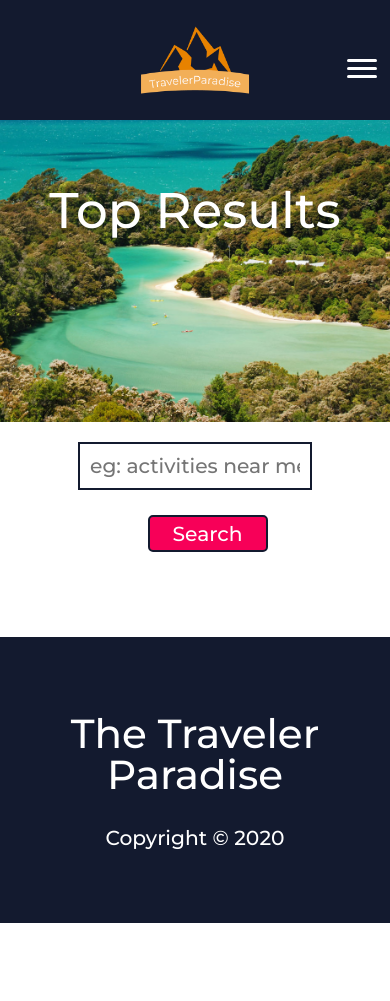
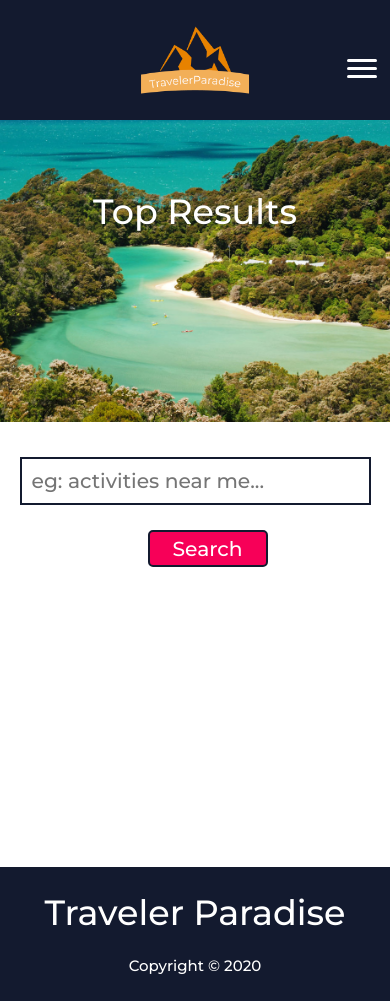
Before and after one commit to aswinks88/travelerparadise, a React (Create React App) app: page /search in a window 390 px wide. Before the commit the page ends 923 px from the top, so only its background shows below. Built offline with nearby package versions, Linux system fonts and the light colour scheme.

Commit message:
added media queries for landscape view and other minor css changes

```diff
--- a/src/App.js
+++ b/src/App.js
@@ -12,13 +12,12 @@ import Footer from "./component/Footer";
 import { BrowserRouter as Router, Route } from "react-router-dom";
 function App() {
   return (
-    <div className="content">
+    <div>
       <Header />
       <Router>
         <Route path="/" exact component={Home} />
         <Route path="/search" exact component={Search} />
       </Router>
-
       <Footer />
     </div>
   );
--- a/src/component/Footer.js
+++ b/src/component/Footer.js
@@ -2,9 +2,9 @@ import React from "react";
 
 function Footer() {
   return (
-    <footer>
+    <footer id="footer">
       <div className="footercontent">
-        <h1>The Traveler Paradise</h1>
+        <h1>Traveler Paradise</h1>
         <p>Copyright &copy; 2020</p>
       </div>
     </footer>
--- a/src/css/main.css
+++ b/src/css/main.css
@@ -50,9 +50,18 @@
     align-items: center; }
     .resultheading .searchbar input {
       width: 90%; }
-    .resultheading .searchbar button {
-      margin-top: 25px;
-      padding: 5px; } }
+  #footer {
+    padding: 1px; }
+    #footer h1 {
+      font-size: 35px; }
+    #footer p {
+      font-size: 10px; }
+  #welcome h1 {
+    font-size: 35px; }
+  .populardestination h1,
+  .recommended h1,
+  .activities h1 {
+    font-size: 35px; } }
 
 @media only screen and (max-width: 768px) {
   .menu {
@@ -119,13 +128,37 @@
     transform: translate(0, 0);
     bottom: 0;
     text-align: center; }
-  .resultheading .searchbar input {
-    width: 60% !important; } }
+  #searchresults h1 {
+    font-size: 35px; }
+  .resultheading #searchbar {
+    flex-direction: column;
+    height: 150px;
+    align-items: center; }
+    .resultheading #searchbar input {
+      width: 90%; }
+    .resultheading #searchbar button {
+      margin-top: 25px;
+      padding: 5px; }
+  #emptysection {
+    padding-bottom: 200px; }
+  #footer {
+    padding: 5px; }
+    #footer h1 {
+      font-size: 35px; }
+    #footer p {
+      font-size: 15px; } }
 
-@media only screen and (min-width: 568px) and (max-width: 823px) {
-  .welcome {
-    width: 100vw !important;
-    height: 160vh !important; } }
+@media only screen and (orientation: landscape) and (min-width: 568px) and (max-width: 823px) {
+  #welcome {
+    height: 100vw; }
+  #searchresults {
+    height: 50vw; }
+  #footer {
+    padding: 1px; }
+    #footer h1 {
+      font-size: 20px; }
+    #footer p {
+      font-size: 10px; } }
 
 @media only screen and (min-width: 769px) and (max-width: 1170px) {
   .populardestination .box .boxes .name,
@@ -414,6 +447,10 @@ template {
 *::after {
   box-sizing: border-box; }
 
+#root {
+  height: 100%;
+  position: relative; }
+
 html,
 body {
   height: 100%;
@@ -436,10 +473,6 @@ p {
 ul {
   list-style: none; }
 
-.content {
-  position: relative;
-  height: 100%; }
-
 header {
   position: fixed;
   background-color: #131a2f;
@@ -456,9 +489,13 @@ footer {
   background-color: #131a2f;
   width: 100%;
   text-align: center;
-  padding: 50px; }
+  padding: 50px;
+  bottom: 0; }
   footer .footercontent {
     color: white; }
+
+.main {
+  position: relative; }
 
 .menu {
   display: flex;
@@ -565,7 +602,7 @@ footer {
   display: flex;
   background: url("../img/queenstown.jpg") center center no-repeat;
   background-size: cover;
-  height: 100vh;
+  height: 85vh;
   flex-direction: column; }
   .welcome .welcome-middle {
     text-align: center; }
@@ -595,7 +632,11 @@ footer {
       text-align: center;
       margin: 25px;
       color: #fff;
-      text-decoration: none; }
+      text-decoration: none;
+      transition: 0.5s ease-out; }
+      .welcome .formsearch .btn-search button:hover {
+        transition: 0.5s ease-out;
+        width: 200px; }
 
 .box {
   display: grid;
@@ -703,7 +744,11 @@ footer {
         color: #fff;
         width: 120px;
         border-radius: 5px;
-        margin-left: 25px; }
+        margin-left: 25px;
+        transition: 0.5s ease-out; }
+        .searchsection .resultheading .searchbar button:hover {
+          transition: 0.5s ease-out;
+          width: 200px; }
   .searchsection .searchlist {
     display: grid;
     text-align: center;
@@ -758,3 +803,6 @@ footer {
   max-width: 90rem;
   margin: 0 auto 100px;
   height: 100%; }
+
+.emptysection {
+  padding-bottom: 100px; }
--- a/src/css/mobile.css
+++ b/src/css/mobile.css
@@ -49,9 +49,18 @@
     align-items: center; }
     .resultheading .searchbar input {
       width: 90%; }
-    .resultheading .searchbar button {
-      margin-top: 25px;
-      padding: 5px; } }
+  #footer {
+    padding: 1px; }
+    #footer h1 {
+      font-size: 35px; }
+    #footer p {
+      font-size: 10px; }
+  #welcome h1 {
+    font-size: 35px; }
+  .populardestination h1,
+  .recommended h1,
+  .activities h1 {
+    font-size: 35px; } }
 
 @media only screen and (max-width: 768px) {
   .menu {
@@ -118,13 +127,37 @@
     transform: translate(0, 0);
     bottom: 0;
     text-align: center; }
-  .resultheading .searchbar input {
-    width: 60% !important; } }
+  #searchresults h1 {
+    font-size: 35px; }
+  .resultheading #searchbar {
+    flex-direction: column;
+    height: 150px;
+    align-items: center; }
+    .resultheading #searchbar input {
+      width: 90%; }
+    .resultheading #searchbar button {
+      margin-top: 25px;
+      padding: 5px; }
+  #emptysection {
+    padding-bottom: 200px; }
+  #footer {
+    padding: 5px; }
+    #footer h1 {
+      font-size: 35px; }
+    #footer p {
+      font-size: 15px; } }
 
-@media only screen and (min-width: 568px) and (max-width: 823px) {
-  .welcome {
-    width: 100vw !important;
-    height: 160vh !important; } }
+@media only screen and (orientation: landscape) and (min-width: 568px) and (max-width: 823px) {
+  #welcome {
+    height: 100vw; }
+  #searchresults {
+    height: 50vw; }
+  #footer {
+    padding: 1px; }
+    #footer h1 {
+      font-size: 20px; }
+    #footer p {
+      font-size: 10px; } }
 
 @media only screen and (min-width: 769px) and (max-width: 1170px) {
   .populardestination .box .boxes .name,
--- a/src/pages/Home.js
+++ b/src/pages/Home.js
@@ -81,7 +81,7 @@ export default function Home() {
   // };
   return (
     <div className="main">
-      <section className="welcome">
+      <section className="welcome" id="welcome">
         <div className="welcome-middle">
           <h1>Discover your next adventure</h1>
         </div>
@@ -118,7 +118,7 @@ export default function Home() {
         )}
       </section>
       <section className="recommended">
-        <h1>Ready for Hiking?</h1>
+        <h1>Hiking Near you</h1>
         {isLoading ? (
           <p>
             Loading Hiking spots
--- a/src/pages/SearchResults.js
+++ b/src/pages/SearchResults.js
@@ -60,12 +60,12 @@ export default function SearchResults(props) {
   };
   return (
     <div className="searchsection">
-      <section className="searchresults">
+      <section className="searchresults" id="searchresults">
         <h1>Top Results</h1>
       </section>
       <section className="resultheading">
         {/* <h1>Top results</h1> */}
-        <div className="searchbar">
+        <div className="searchbar" id="searchbar">
           {/* <div className="sortby">Sortby: &nbsp;</div> */}
           {/* <select className="sortorder">
             <option value="popularity"> Popularity</option>
@@ -115,6 +115,7 @@ export default function SearchResults(props) {
             })
           : ""}
       </section>
+      <section className="emptysection" id="emptysection"></section>
     </div>
   );
 }
--- a/src/scss/config.scss
+++ b/src/scss/config.scss
@@ -19,7 +19,7 @@ $grid: minmax(1em, 10%) minmax(10rem, 22ch) minmax(10rem, 23ch) minmax(1em, 3fr)
   }
 }
 @mixin landScape {
-  @media only screen and (min-width: 568px) and (max-width: 823px) {
+  @media only screen and (orientation: landscape) and (min-width: 568px) and (max-width: 823px) {
     @content;
   }
 }
--- a/src/scss/main.scss
+++ b/src/scss/main.scss
@@ -8,7 +8,10 @@
 *::after {
   box-sizing: border-box;
 }
-
+#root {
+  height: 100%;
+  position: relative;
+}
 html,
 body {
   height: 100%;
@@ -31,10 +34,10 @@ p {
 ul {
   list-style: none;
 }
-.content {
-  position: relative;
-  height: 100%;
-}
+// .content {
+//   position: relative;
+//   height: 100%;
+// }
 header {
   position: fixed;
   background-color: $dark;
@@ -57,11 +60,13 @@ footer {
   text-align: center;
   padding: 50px;
   // position: absolute;
-  // top: 0;
-  // bottom: 0;
+  bottom: 0;
   .footercontent {
     color: white;
   }
+}
+.main {
+  position: relative;
 }
 .menu {
   display: flex;
@@ -191,7 +196,7 @@ footer {
   display: flex;
   background: url("../img/queenstown.jpg") center center no-repeat;
   background-size: cover;
-  height: 100vh;
+  height: 85vh;
   flex-direction: column;
   .welcome-middle {
     text-align: center;
@@ -231,6 +236,11 @@ footer {
       margin: 25px;
       color: $light;
       text-decoration: none;
+      transition: 0.5s ease-out;
+      &:hover {
+        transition: 0.5s ease-out;
+        width: 200px;
+      }
     }
   }
 }
@@ -359,6 +369,11 @@ footer {
         width: 120px;
         border-radius: 5px;
         margin-left: 25px;
+        transition: 0.5s ease-out;
+        &:hover {
+          transition: 0.5s ease-out;
+          width: 200px;
+        }
       }
     }
   }
@@ -433,3 +448,6 @@ footer {
   margin: 0 auto 100px;
   height: 100%;
 }
+.emptysection {
+  padding-bottom: 100px;
+}
```
Also changed, not shown: src/scss/mobile.scss (+65 -9 lines).
